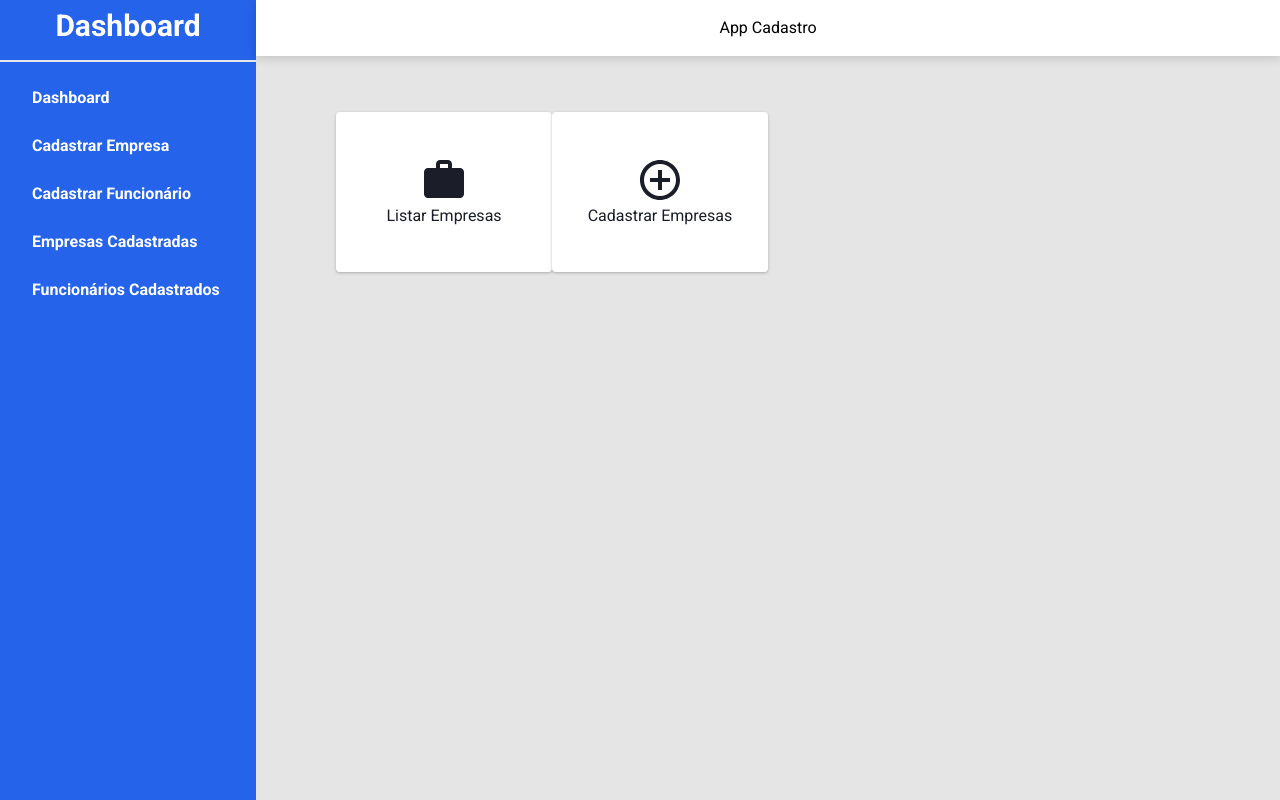
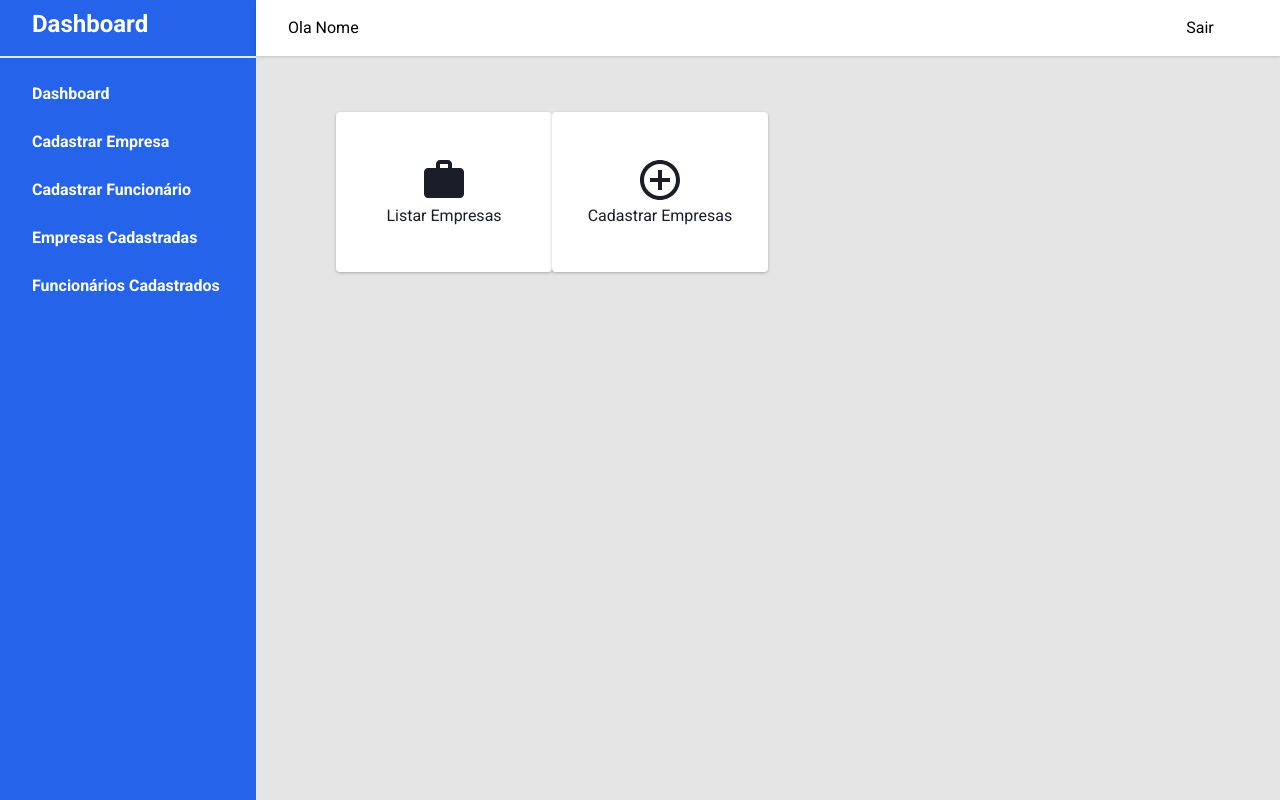
Before and after one commit to RicardoBaltazar/Dashboard-frontend, a React (Create React App) app in the folder app/: page / in a window 1280 px wide. Built offline with nearby package versions, Linux system fonts and the light colour scheme.

Commit message:
refatoring header

```diff
--- a/app/src/App.tsx
+++ b/app/src/App.tsx
@@ -1,6 +1,5 @@
 import styled from './styled.module.scss';
 import Menu from './components/sidebarMenu';
-import HeaderMenu from './components/headerMenu';
 import Routes from './routes/';
 
 const App: React.FC = () => {
@@ -8,9 +7,9 @@ const App: React.FC = () => {
     <div className={styled.App}>
       <Menu />
       <main className={styled.main}>
-        <header className={styled.header}>
-          <HeaderMenu />
-          App Cadastro
+        <header className='shadow bg-white py-4 px-8 flex justify-between	items-center	'>
+          <p>Ola Nome</p>
+          <button className='w-24 hover:bg-gray-700'>Sair</button>
         </header>
         <section className={styled.section}>
           <Routes />
--- a/app/src/components/sidebarMenu/index.tsx
+++ b/app/src/components/sidebarMenu/index.tsx
@@ -19,32 +19,25 @@ export default function Menu() {
 
     return (
         <>
-            {/* <div className={styled.sidebar}>
-                <a className={styled.linkMenu} href="/">Dashboard</a>
-                {notification && <a className={styled.notification} href="/companies/1"><MdWork /></a>}
-                {!notification && <a className={styled.linkMenu} href="/companies/1"><MdWork /></a>}
-                <a className={styled.linkMenu} href="/register"><MdAddCircleOutline /></a>
-                <a href="" className='text-red-600'>asdasdasd</a>
-            </div> */}
-            <aside className='bg-blue-600 w-1/4 py-2 text-center text-white'>
-                <h1 className='text-3xl font-bold text-white border-b-2 border-fuchsia-600 pb-4'>Dashboard</h1>
+            <aside className='bg-blue-600 w-1/4 py-2  text-left text-white'>
+                <h1 className='text-2xl font-bold text-white border-b-2 border-fuchsia-600 pb-4 px-8'>Dashboard</h1>
 
                 <nav className='mt-4'>
                     <ul className='text-left font-bold px-4'>
                         <a href="">
-                            <li className='mb-2 py-2 px-4 hover:bg-blue-900'>Dashboard</li>
+                            <li className='mb-2 py-2 px-4 hover:bg-blue-900 rounded-lg'>Dashboard</li>
                         </a>
                         <a href="">
-                            <li className='mb-2 py-2 px-4 hover:bg-blue-900'>Cadastrar Empresa</li>
+                            <li className='mb-2 py-2 px-4 hover:bg-blue-900 rounded-lg'>Cadastrar Empresa</li>
                         </a>
                         <a href="">
-                            <li className='mb-2 py-2 px-4 hover:bg-blue-900'>Cadastrar Funcionário</li>
+                            <li className='mb-2 py-2 px-4 hover:bg-blue-900 rounded-lg'>Cadastrar Funcionário</li>
                         </a>
                         <a href="">
-                            <li className='mb-2 py-2 px-4 hover:bg-blue-900'>Empresas Cadastradas</li>
+                            <li className='mb-2 py-2 px-4 hover:bg-blue-900 rounded-lg'>Empresas Cadastradas</li>
                         </a>
                         <a href="">
-                            <li className='mb-2 py-2 px-4 hover:bg-blue-900'>Funcionários Cadastrados</li>
+                            <li className='mb-2 py-2 px-4 hover:bg-blue-900 rounded-lg'>Funcionários Cadastrados</li>
                         </a>
                     </ul>
                 </nav>
```
